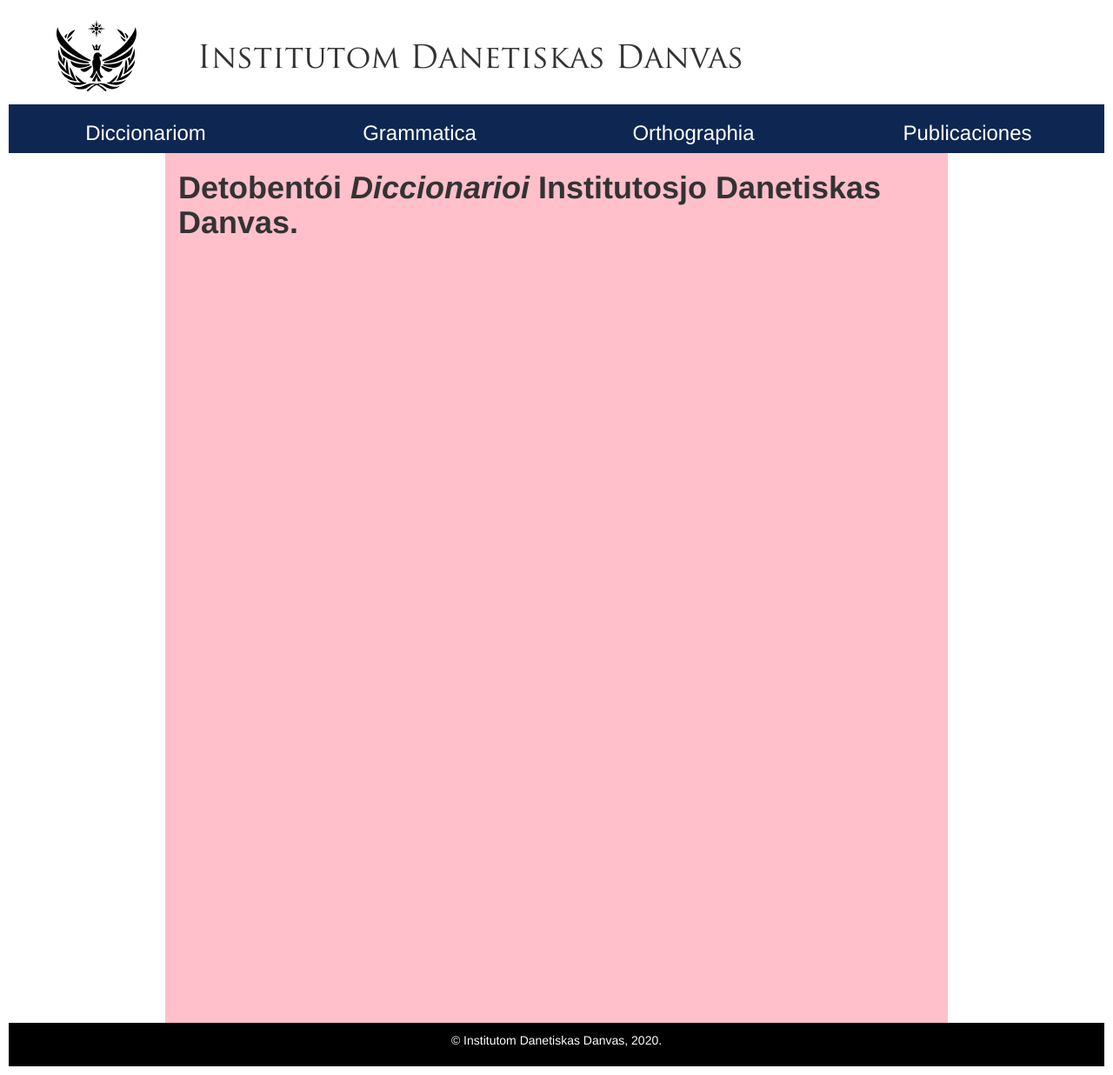
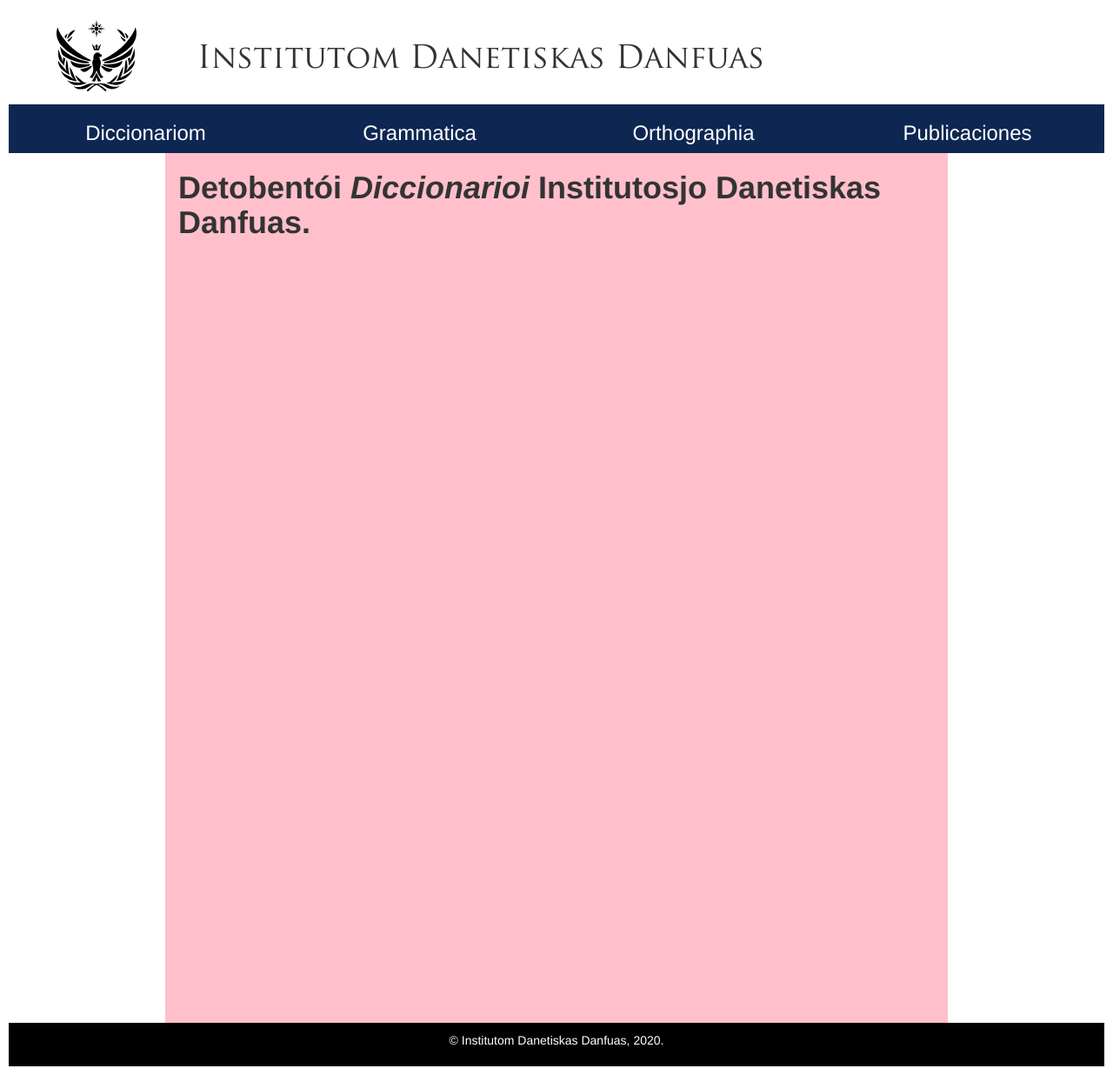
Before and after one commit to thprfssr/idd, a Django app: template website/templates/base.html in a window 1280 px wide. Shown: the whole page at 87% size. Run offline with Django 3.2, Linux system fonts and the light colour scheme; the template is opened without the code that fills it, so the values that code supplies are empty; some libraries are stand-ins or nearby versions.

Commit message:
Changed `danva` to `danfua` to remain faithful to etymology.

```diff
--- a/website/templates/base.html
+++ b/website/templates/base.html
@@ -5,7 +5,7 @@
     <meta charset="utf-8">
     <meta name="viewport" content="width=device-width, initial-scale=1">
 
-    <title>Institutom Danetiskas Danvas</title>
+    <title>Institutom Danetiskas Danfuas</title>
 
     <!-- Stylesheet -->
     <link href="{% static 'css/main.css' %}" rel="stylesheet">
@@ -25,8 +25,8 @@
     <!-- Header -->
     <div class="container-fluid" id="idd-header">
       <div class="row align-items-center">
-        <div class="col-sm-2 idd-header-contents"><img src="{% static 'img/logo.svg' %}" alt="Institutom Danetiskas Danvas" id="idd-logo"></div>
-        <div class="col-sm-auto idd-header-contents "><h1 id="idd-header-title">Institutom Danetiskas Danvas</h1></div>
+        <div class="col-sm-2 idd-header-contents"><img src="{% static 'img/logo.svg' %}" alt="Institutom Danetiskas Danfuas" id="idd-logo"></div>
+        <div class="col-sm-auto idd-header-contents "><h1 id="idd-header-title">Institutom Danetiskas Danfuas</h1></div>
       </div>
     </div>
 
@@ -42,12 +42,12 @@
 
     <!-- Body -->
     <div class="container" id="idd-body">
-      <h1><b>Detobentói <i>Diccionarioi</i> Institutosjo Danetiskas Danvas.</b></h1>
+      <h1><b>Detobentói <i>Diccionarioi</i> Institutosjo Danetiskas Danfuas.</b></h1>
     </div>
 
     <!-- Footer -->
     <div class="container-fluid" id="idd-footer">
-      <p>&copy; Institutom Danetiskas Danvas, 2020.</p>
+      <p>&copy; Institutom Danetiskas Danfuas, 2020.</p>
     </div>
   </body>
 </html>
```
